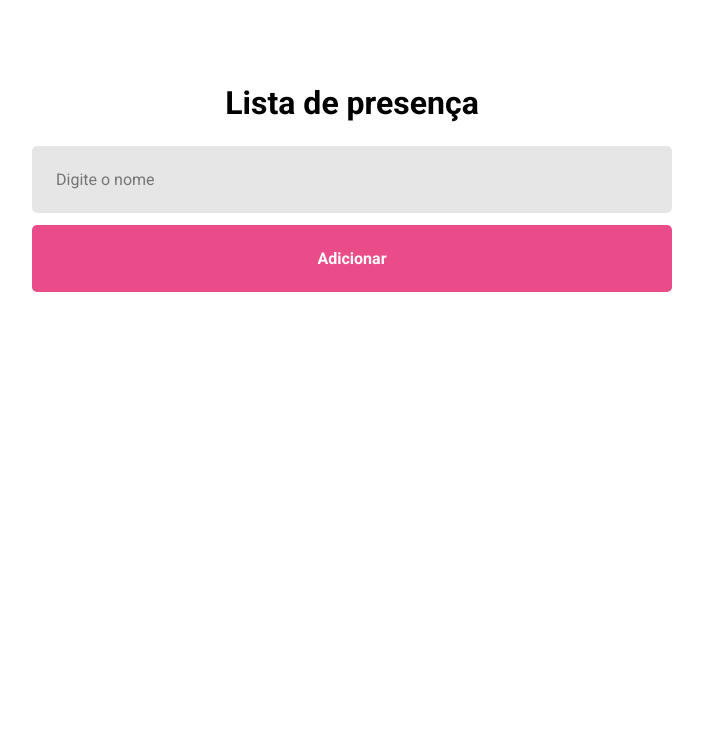
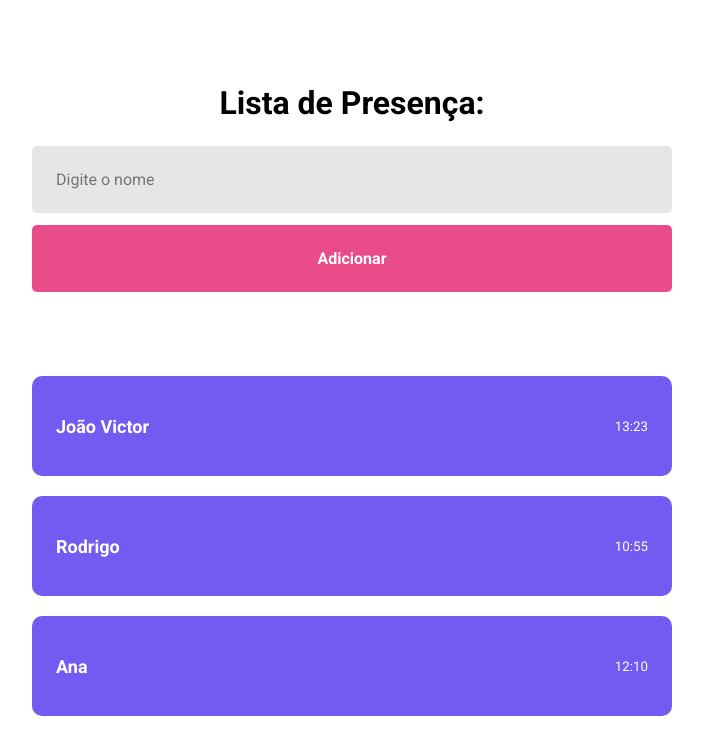
Before and after one commit to jvfonseca1/ListaPresenca, a React (Vite) app in the folder reactapp/: page / in a window 1280 px wide. Shown: the top 754 px of the page, without its empty margins (288-991 px from the left). Built offline with nearby package versions, Linux system fonts and the light colour scheme.

Commit message:
Prepare Components

```diff
--- a/reactapp/src/components/Card/index.jsx
+++ b/reactapp/src/components/Card/index.jsx
@@ -1,9 +1,10 @@
 import './styles.css';
 
-export function Card(){
+export function Card(props){
     return(
-        <div>
-
+        <div className="card">
+            <strong>{props.name}</strong>
+            <small>{props.time}</small>
         </div>
     )
 }
--- /dev/null
+++ b/reactapp/src/components/Card/styles.css
@@ -0,0 +1,19 @@
+.card {
+    height: 100px;
+    width: 50%;
+
+    background-color: #735bf2;
+    color: #fff;
+
+    border-radius: 10px;
+    margin-bottom: 20px;
+
+    display: flex;
+    align-items: center;
+    justify-content: space-between;
+    padding: 24px;
+}
+
+.card strong{
+    font-size: 18px;
+}
--- a/reactapp/src/pages/Home/index.jsx
+++ b/reactapp/src/pages/Home/index.jsx
@@ -1,11 +1,23 @@
+import React, {useState} from 'react';
 import './styles.css';
 
+import {Card} from '../../components/Card';
+
 export function Home() {
+  const [studentName, setStudentName] = useState();
   return (
     <div className='container'>
-      <h1>Lista de presença</h1>
-      <input type="text" placeholder="Digite o nome" />
+      <h1>Lista de Presença:</h1>
+      <input
+        type="text"
+        placeholder="Digite o nome"
+        onChange={e => setStudentName(e.target.value)}
+      />
       <button type="button"> Adicionar</button>
+
+      <Card name="João Victor" time="13:23" />
+      <Card name="Rodrigo" time="10:55" />
+      <Card name="Ana" time="12:10" />
     </div>
   )
 }
```
Also changed, not shown: reactapp/src/components/Card/style.css (deleted).
